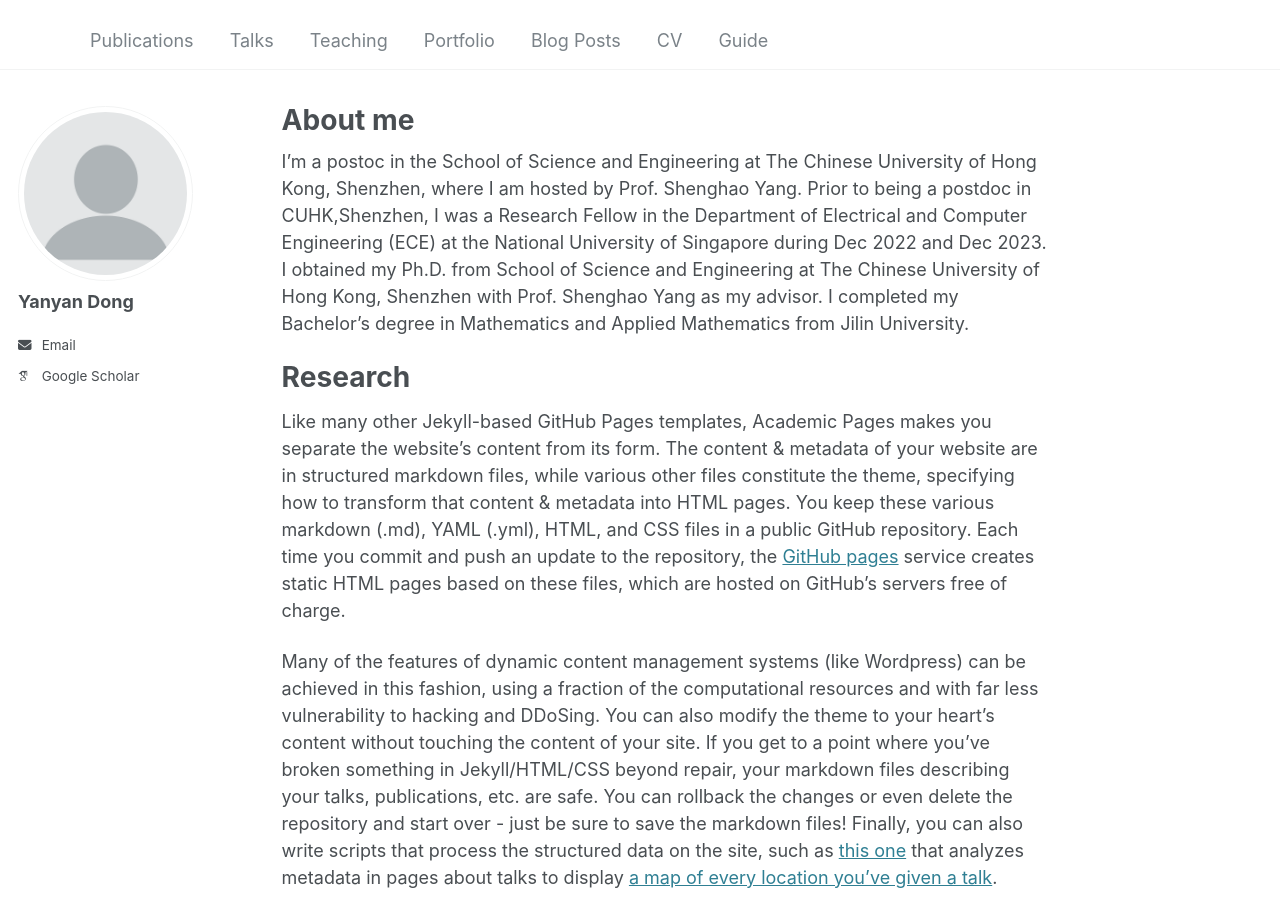
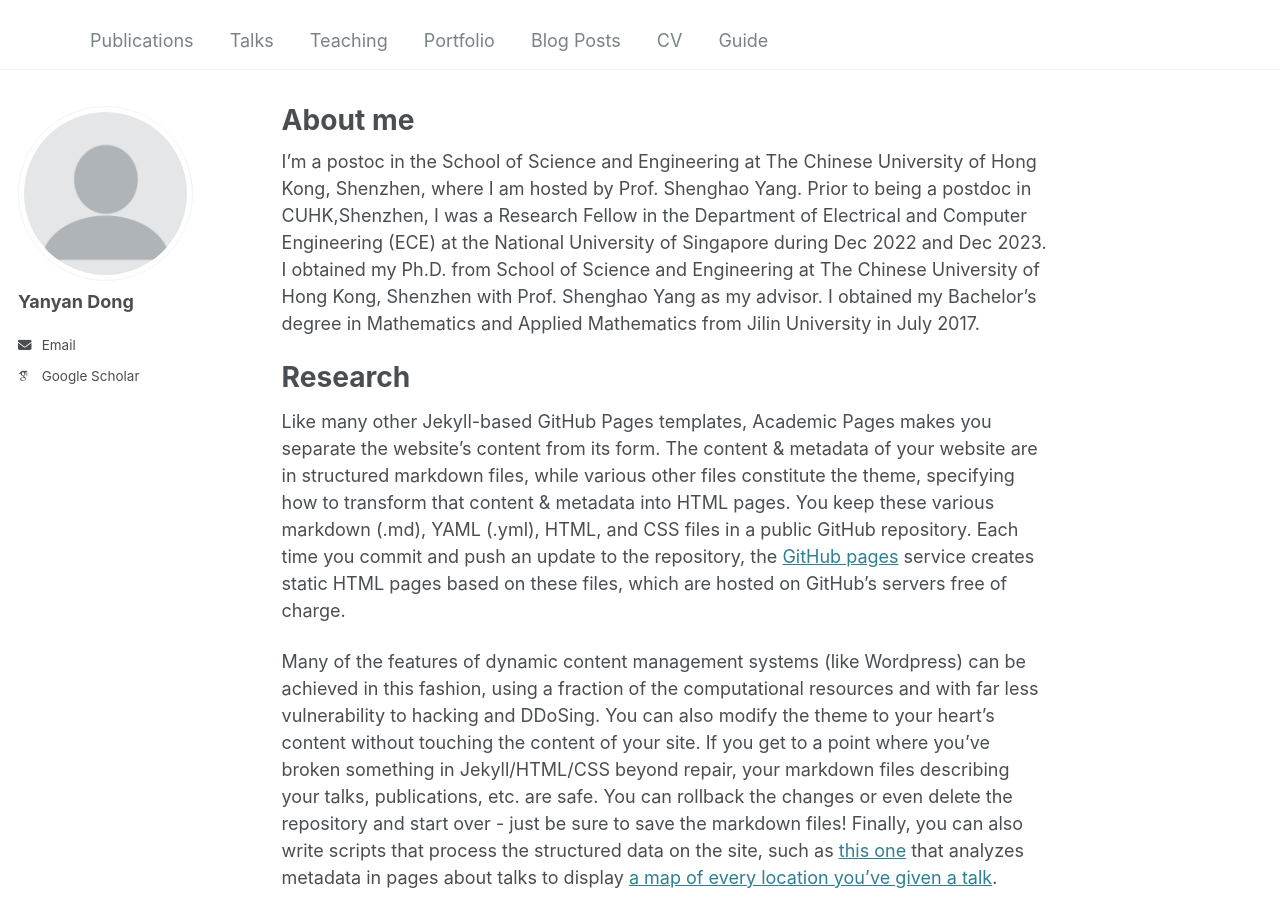
Before and after one commit to yan-yanDong/yydong, a Jekyll site: the page built from _pages/about.md, in a window 1280 px wide and 900 px high. Built offline with Jekyll 4.4.1, drawn with Linux system fonts in a browser that asks for light colours; some web fonts are replaced.

Commit message:
Update about.md

```diff
--- a/_pages/about.md
+++ b/_pages/about.md
@@ -7,7 +7,7 @@ redirect_from:
   - /about.html
 ---
 
-I'm a postoc in the School of Science and Engineering at The Chinese University of Hong Kong, Shenzhen, where I am hosted by Prof. Shenghao Yang. Prior to being a postdoc in CUHK,Shenzhen, I was a Research Fellow in the Department of Electrical and Computer Engineering (ECE) at the National University of Singapore during Dec 2022 and Dec 2023. I obtained my Ph.D. from School of Science and Engineering at The Chinese University of Hong Kong, Shenzhen with Prof. Shenghao Yang as my advisor. I completed my Bachelor's degree in Mathematics and Applied Mathematics from Jilin University.
+I'm a postoc in the School of Science and Engineering at The Chinese University of Hong Kong, Shenzhen, where I am hosted by Prof. Shenghao Yang. Prior to being a postdoc in CUHK,Shenzhen, I was a Research Fellow in the Department of Electrical and Computer Engineering (ECE) at the National University of Singapore during Dec 2022 and Dec 2023. I obtained my Ph.D. from School of Science and Engineering at The Chinese University of Hong Kong, Shenzhen with Prof. Shenghao Yang as my advisor. I obtained my Bachelor's degree in Mathematics and Applied Mathematics from Jilin University in July 2017.
 
 Research
 ======
```
